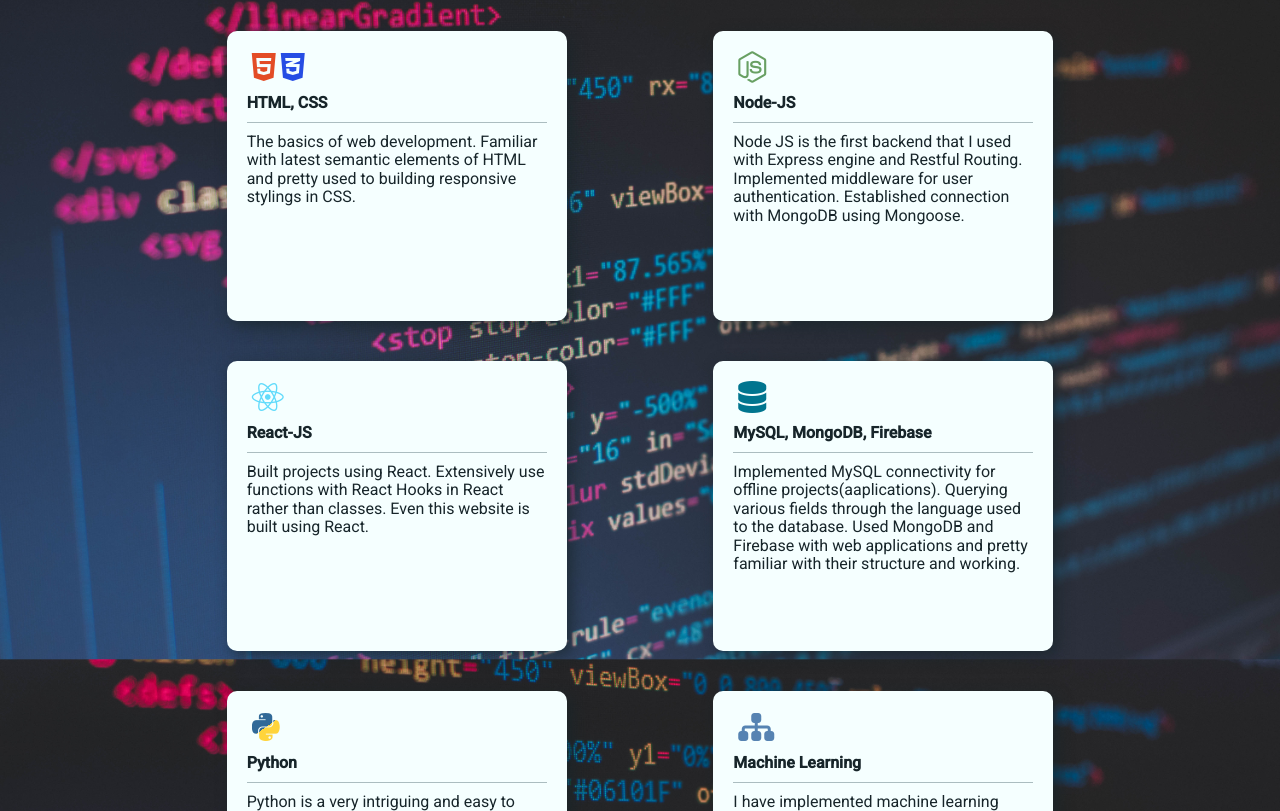
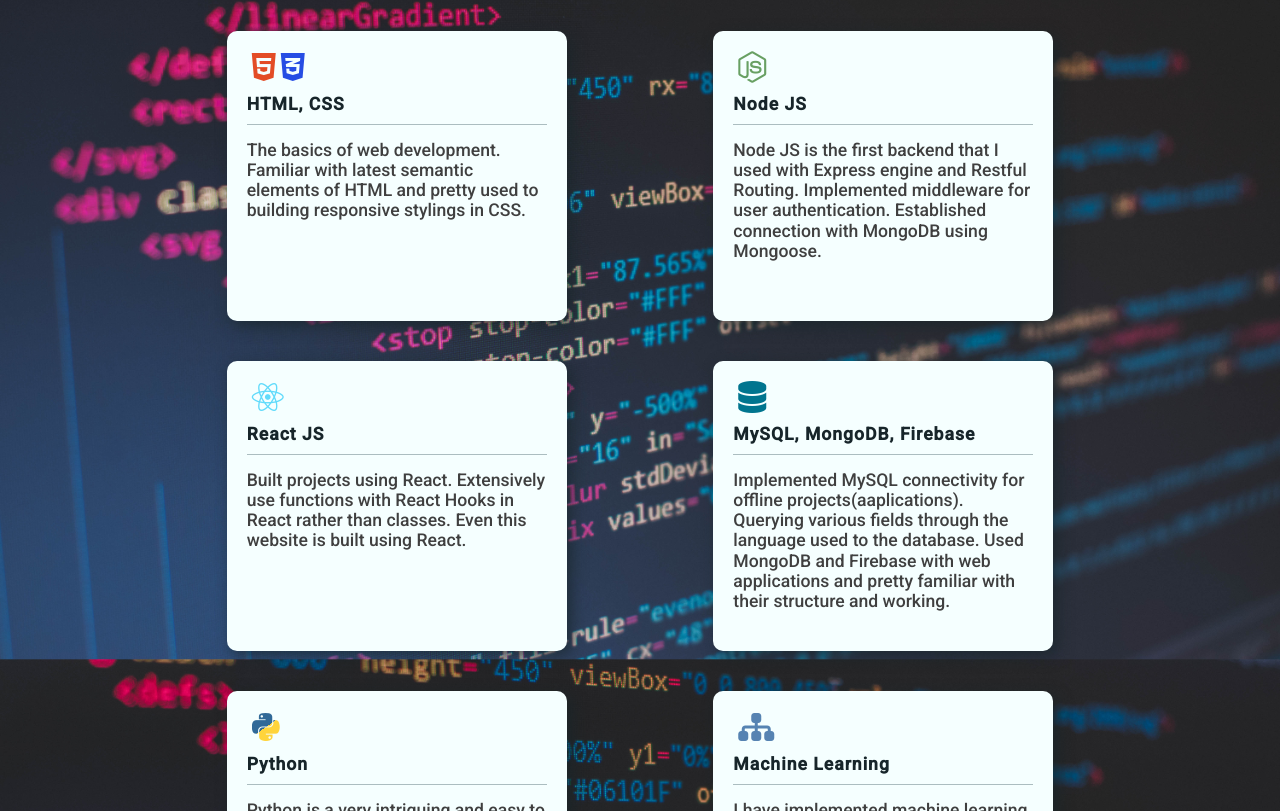
Before and after one commit to Mik-27/Portfolio_Website, a React (Create React App) app: page / in a window 1280 px wide. Shown: the part 1709-2520 px from the top of the page. Built offline with nearby package versions, Linux system fonts and the light colour scheme; a web font is replaced by a local one.

Commit message:
Changed Color Scheme

```diff
--- a/src/components/footer/footer.js
+++ b/src/components/footer/footer.js
@@ -8,16 +8,28 @@
 					<h2>Mihir Thakur</h2>
 				</div>
 				<div className="footer-links">
-					<a className="github-link" href="https://github.com/Mik-27">
+					<a
+						className="github-link"
+						href="https://github.com/Mik-27"
+						rel="noopener noreferrer"
+						target="_blank"
+					>
 						<i className="fab fa-github"></i>
 					</a>
 					<a
 						className="linkedin-link"
 						href="https://www.linkedin.com/in/mihir-thakur-116aa2208/"
+						rel="noopener noreferrer"
+						target="_blank"
 					>
 						<i className="fab fa-linkedin-in"></i>
 					</a>
-					<a className="kaggle-link" href="https://www.kaggle.com/mihir27">
+					<a
+						className="kaggle-link"
+						href="https://www.kaggle.com/mihir27"
+						rel="noopener noreferrer"
+						target="_blank"
+					>
 						<i className="fab fa-kaggle"></i>
 					</a>
 				</div>
--- a/src/components/project-card/projectCard.css
+++ b/src/components/project-card/projectCard.css
@@ -47,6 +47,7 @@
     border-radius: 10px;
     cursor: pointer;
     transition: 0.2s ease;
+    text-decoration: none;
 }
 
 .github-button:hover {
--- a/src/components/project-card/projectCard.js
+++ b/src/components/project-card/projectCard.js
@@ -1,12 +1,19 @@
 import "./projectCard.css";
 // import netflixImg from "../../assets/projects/netflix.jpg";
 
-export default function ProjectCard({ title, image }) {
+export default function ProjectCard({ title, image, link }) {
 	return (
 		<div className="project-card">
 			<div className="project-heading">
 				<h1>{title}</h1>
-				<button className="github-button">View on Github</button>
+				<a
+					className="github-button"
+					href={link}
+					rel="noopener noreferrer"
+					target="_blank"
+				>
+					View on Github
+				</a>
 			</div>
 			<div className="project-img">
 				<img src={image} alt={title} />
--- a/src/components/skill-card/skillCard.css
+++ b/src/components/skill-card/skillCard.css
@@ -26,7 +26,15 @@
 
 .card-title {
     font-weight: bold;
-    margin-bottom: 10px;
+    font-size: 1.1em;
+    margin-bottom: 15px;
     padding-bottom: 10px;
     border-bottom: 1px solid rgba(0, 37, 48, 0.3);
+    letter-spacing: 1px;
 }
+
+.card-description {
+    font-size: 1.1em;
+    font-weight: 500;
+    color: rgb(63, 63, 63);
+}
--- a/src/container/projectsContainer/projects.js
+++ b/src/container/projectsContainer/projects.js
@@ -11,9 +11,17 @@
 				<h1>Projects</h1>
 			</div>
 			<div className="project-container">
-				<ProjectCard image={netflixImg} title="Netflix Clone" />
-				<ProjectCard image={yelpcampImg} title="YelpCamp" />
-				<ProjectCard image={pdpImg} title="Plant Disease Prediction" />
+				<ProjectCard
+					image={netflixImg}
+					title="Netflix Clone"
+					link="https://github.com/Mik-27/Netflix-Clone"
+				/>
+				<ProjectCard
+					image={yelpcampImg}
+					title="YelpCamp"
+					link="https://github.com/Mik-27/Yelp_Camp"
+				/>
+				<ProjectCard image={pdpImg} title="Plant Disease Prediction" link="" />
 				{/* <ProjectCard /> */}
 			</div>
 		</div>
--- a/src/container/skillsContainer/skills.css
+++ b/src/container/skillsContainer/skills.css
@@ -16,7 +16,7 @@
     margin: 0 auto;
     text-align: center;
     margin-bottom: 70px;
-    background-color: #def2f1;
+    background-color: #f5ffff;
     padding: 10px 0px;
     /* background-clip: text; */
     box-shadow: 5px 5px 10px #17252ab7;
--- a/src/container/skillsContainer/skills.js
+++ b/src/container/skillsContainer/skills.js
@@ -16,12 +16,12 @@
 				/>
 				<SkillCard
 					logos={["fab fa-node-js"]}
-					title="Node-JS"
+					title="Node JS"
 					description="Node JS is the first backend that I used with Express engine and Restful Routing. Implemented middleware for user authentication. Established connection with MongoDB using Mongoose."
 				/>
 				<SkillCard
 					logos={["fab fa-react"]}
-					title="React-JS"
+					title="React JS"
 					description="Built projects using React. Extensively use functions with React Hooks in React rather than classes. Even this website is built using React."
 				/>
 				<SkillCard
@@ -37,7 +37,7 @@
 				<SkillCard
 					logos={["fas fa-sitemap"]}
 					title="Machine Learning"
-					description="I have implemented machine learning techniques extensively in Python. Have done mini-courses in data manipulation and visualization using Pandas and Matplotlib/Seaborn. I have basic knowledge about the algorithms and implemented various algorithms on problems through Kaggle. Known to Deep Learning but not accustomed to it."
+					description="I have implemented machine learning techniques extensively in Python. Have done mini-courses in data manipulation and visualization using Pandas and Matplotlib/Seaborn. Currently enrolled in a course on Neural Network on Coursera."
 				/>
 			</div>
 		</div>
--- a/src/index.css
+++ b/src/index.css
@@ -10,5 +10,5 @@
     sans-serif;
   -webkit-font-smoothing: antialiased;
   -moz-osx-font-smoothing: grayscale;
-  background-color: #f5ffff;
+  background-color: #f9faff;
 }
```
Also changed, not shown: src/assets/selfpic.JPG (added).
